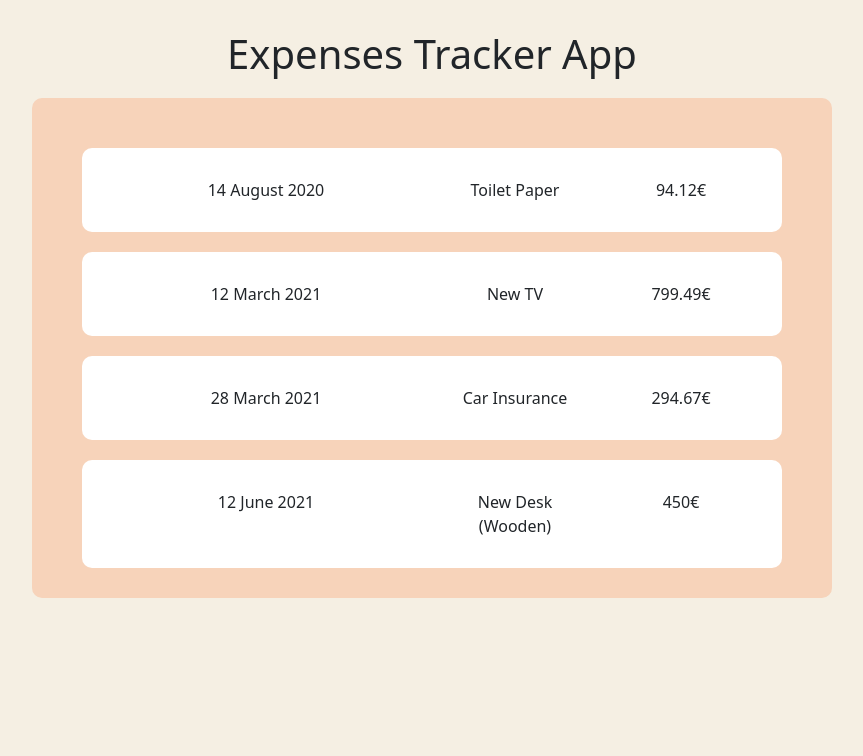
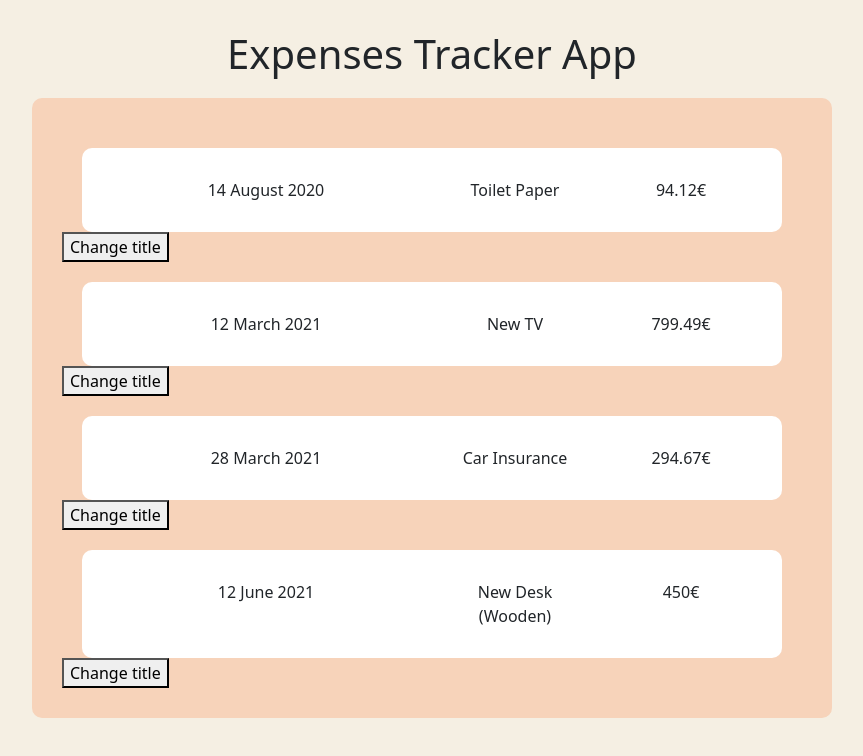
Before and after one commit to marchalseverine/react-expense-tracker, a React (Create React App) app: page / in a window 1280 px wide. Shown: the top 756 px of the page, without its empty margins (208-1071 px from the left). Built offline with nearby package versions, Linux system fonts and the light colour scheme.

Commit message:
Work with useState

```diff
--- a/src/components/ExpensesItem.js
+++ b/src/components/ExpensesItem.js
@@ -1,9 +1,16 @@
-import React from "react";
+import React, { useState } from "react";
 import ExpensesDate from "./ExpensesDate";
 import "./ExpensesItem.css";
 import Card from "./Card";
 
 export default function ExpensesItem(props) {
+  const [title, setTitle] = useState(props.title);
+
+  const handleClick = (event) => {
+    event.preventDefault();
+    setTitle("Update!!");
+  };
+
   return (
     <Card>
       <div className="expense-item">
@@ -13,7 +20,7 @@ export default function ExpensesItem(props) {
               <ExpensesDate date={props.date} />
             </div>
             <div className="col-3 expense-item___description">
-              <span>{props.title}</span>
+              <span>{title}</span>
             </div>
             <div className="col-3 expense-item___amount">
               <span>{props.amount}€</span>
@@ -21,6 +28,8 @@ export default function ExpensesItem(props) {
           </div>
         </div>
       </div>
+
+      <button onClick={handleClick}>Change title</button>
     </Card>
   );
 }
```
